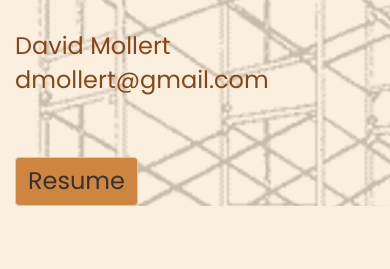
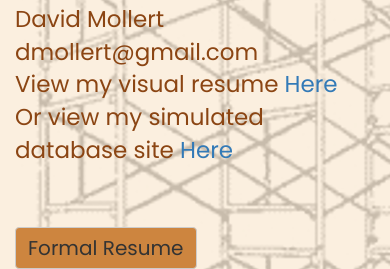
Before and after one commit to Mollert/Sampler, a PHP site: page /index.html in a window 390 px wide. Shown: the part 2260-2529 px from the top of the page. Before the commit the page ends 2466 px from the top, so only its background shows below. Run offline with PHP 8.4, Linux system fonts and the light colour scheme; some libraries are stand-ins or nearby versions; some web fonts are replaced.

Commit message:
added links

```diff
--- a/assets/css/sampler-style.css
+++ b/assets/css/sampler-style.css
@@ -213,16 +213,14 @@ body {
 
 .contact-info {
 	font-family: "Poppins", sans-serif;
-	font-size: 24px;
+	font-size: 23px;
 	color: #8B4513;
-	margin-top: 50px;
+	margin-top: 24px;
 }
 
 #to-resume {
 	font-family: "Poppins", sans-serif;
-	font-size: 24px;
+	font-size: 20px;
 	background-color: #CD853F;
 	margin-top: 60px;
 }
-
-/* Contact section starts */
--- a/index.html
+++ b/index.html
@@ -101,7 +101,7 @@
        				 <h4 class="modal-title">Current weather in <span class="where">town</span></h4>
       			</div>
       			<div class="modal-body">
-      				<img src="" alt="icon" id="looksLike" style="width:20%; height: 20%;">
+      				<img src="Not available at this time" alt="icon" id="looksLike" style="width:20%; height: 20%;">
         			<h4><span class="pressSky">PS</span> . . . temperature is <span class="cityTemp">T</span>&#176; F</h4>
         			<h4>wind is from the <span class="windDir">W</span> at <span class="windSp">S</span> mph</h4>
      			</div>
@@ -209,12 +209,14 @@
 				<img src="./assets/image/mollert-pick.png" alt="My picture goes here" id="my-image" style="width:60%; height: 60%;">
 			</div>
 		</div>
-		<div class="col-md-5">
-			<div class="contact-info">David Mollert<br>dmollert&#64;gmail.com</div>
+		<div class="col-md-6">
+			<div class="contact-info">David Mollert<br>dmollert&#64;gmail.com<br>
+			View my visual resume <a href="https://mollert.github.io/HowDidIGetHere/">Here</a><br>
+			Or view my simulated database site <a href="https://simulated-database.herokuapp.com/">Here</a></div>
 		</div>
-		<div class="col-md-4">
+		<div class="col-md-3">
 			<div class="contact-btn">
-				 <a href="assets/mollert-resume.htm" target="_blank" class="btn btn-default" id="to-resume">Resume</a>
+				 <a href="assets/mollert-resume.htm" target="_blank" class="btn btn-default" id="to-resume">Formal Resume</a>
 			</div>
 		</div>
 	</div>
```
